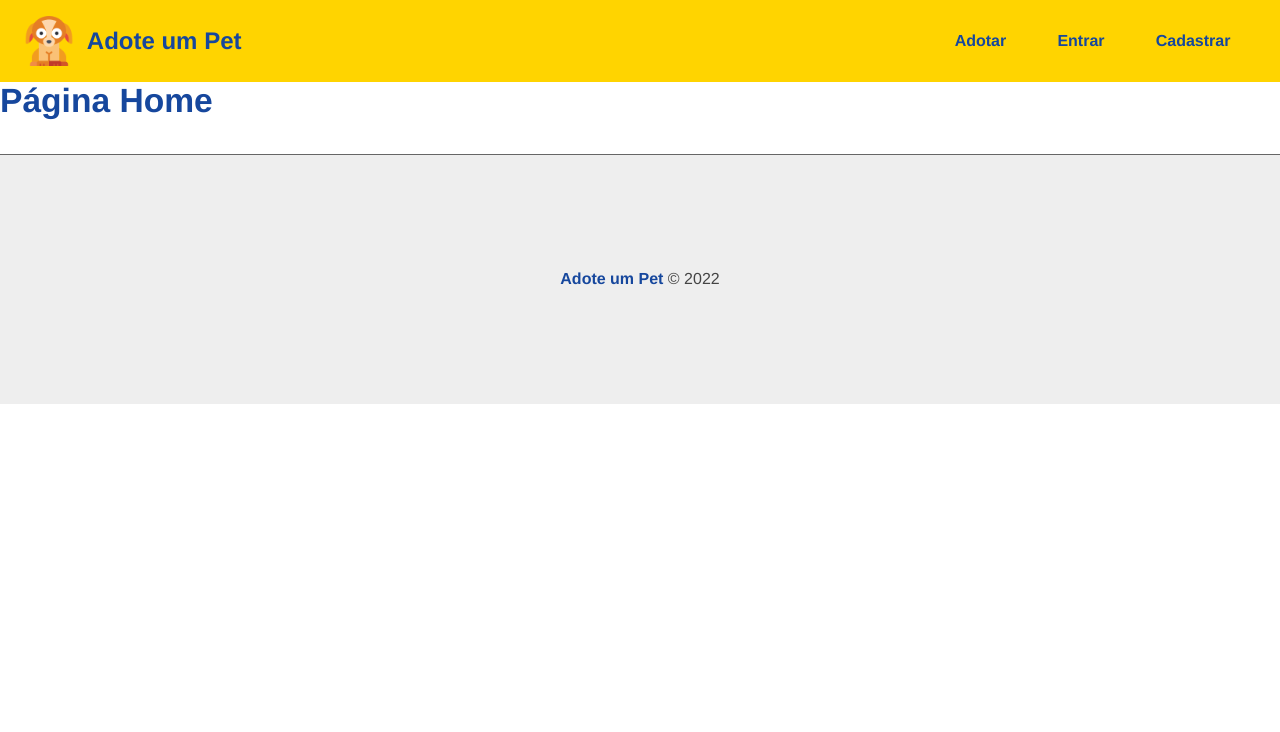
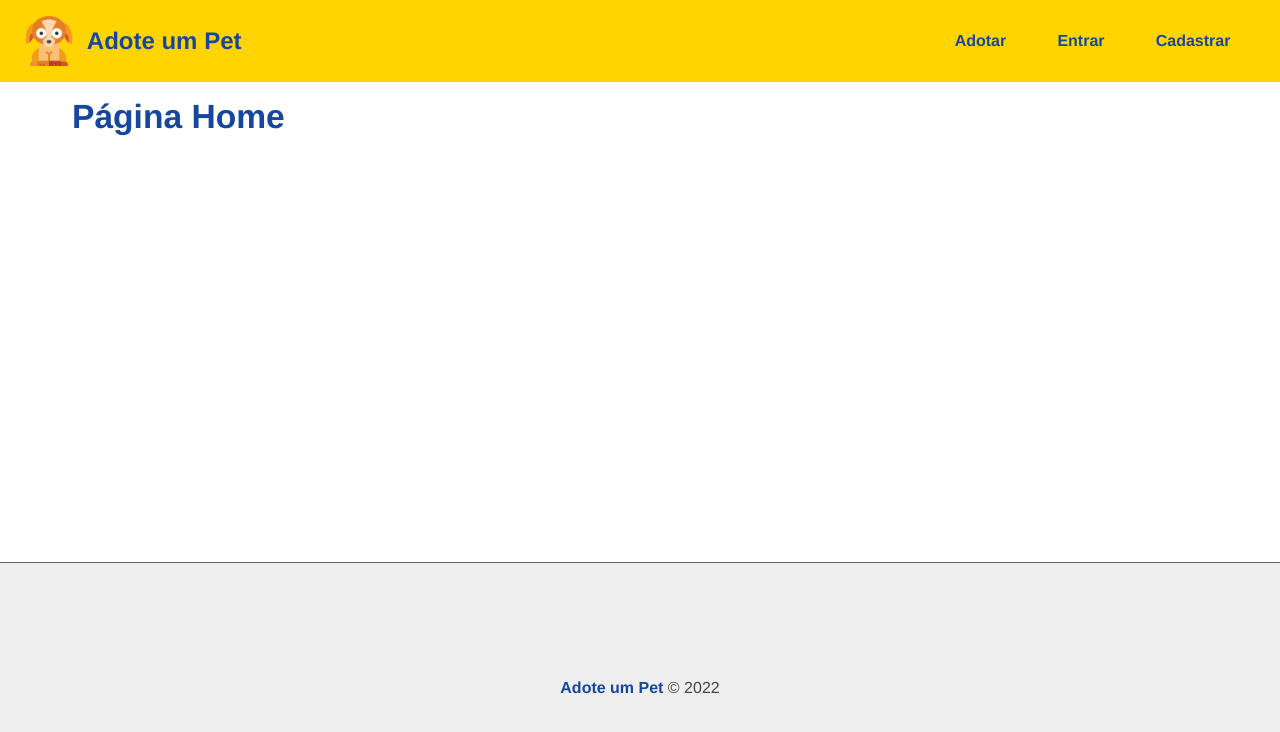
Before and after one commit to mateuspessoa/projeto-adocao-pet-react-frontend, a React (Create React App) app: page / in a window 1280 px wide. Shown: the top 732 px of the page. Built offline with nearby package versions, Linux system fonts and the light colour scheme; the HTML template or start-up script is replaced by a standard one.

Commit message:
Criando o container principal

```diff
--- a/src/App.js
+++ b/src/App.js
@@ -3,6 +3,7 @@
 /* Components */
 import Navbar from './components/layout/Navbar';
 import Footer from './components/layout/Footer';
+import Container from './components/layout/Container'
 
 /* Páginas */
 import Home from './components/pages/Home';
@@ -14,11 +15,13 @@
   return (
     <Router>
       <Navbar />
-        <Routes>
-            <Route path='/login' element={<Login />} />
-            <Route path='/register' element={<Register />} />
-            <Route path='/' element={<Home />} />
-        </Routes>
+        <Container>
+          <Routes>
+              <Route path='/login' element={<Login />} />
+              <Route path='/register' element={<Register />} />
+              <Route path='/' element={<Home />} />
+          </Routes>
+        </Container>
        <Footer />
     </Router>
   );
--- /dev/null
+++ b/src/components/layout/Container.css
@@ -0,0 +1,6 @@
+.container {
+    min-height: 60vh;
+    padding: 1em 2em 3em;
+    max-width: 1200px;
+    margin: 0 auto;
+}
--- /dev/null
+++ b/src/components/layout/Container.js
@@ -0,0 +1,13 @@
+import React from 'react'
+
+import "./Container.css";
+
+const Container = ({children}) => {
+  return (
+    <main className='container'>
+        {children}
+    </main>
+  )
+}
+
+export default Container
```
